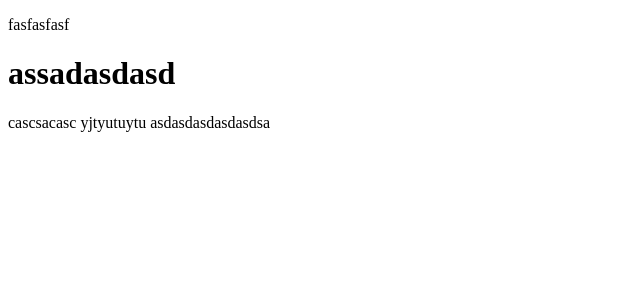
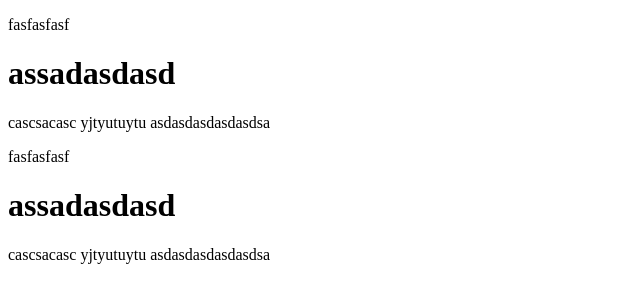
Before and after one commit to hrsar/sales_management_system, a plain HTML site: page index.html in a window 1280 px wide. Shown: the whole page, without its empty margins (0-640 px from the left). Drawn offline with Linux system fonts and the light colour scheme.

Commit message:
about branch

```diff
--- a/index.html
+++ b/index.html
@@ -11,6 +11,11 @@
     <h1>assadasdasd</h1>
     cascsacasc
     yjtyutuytu
+    asdasdasdasdasdsa<p>fasfasfasf</p>
+    <h1>assadasdasd</h1>
+    cascsacasc
+    yjtyutuytu
     asdasdasdasdasdsa
+
 </body>
 </html>
```
